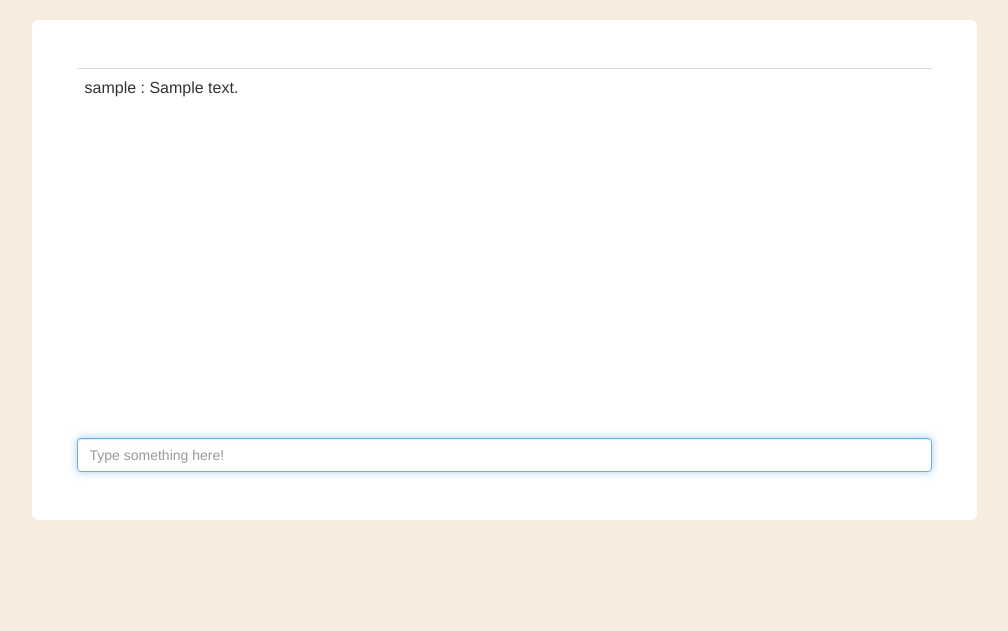
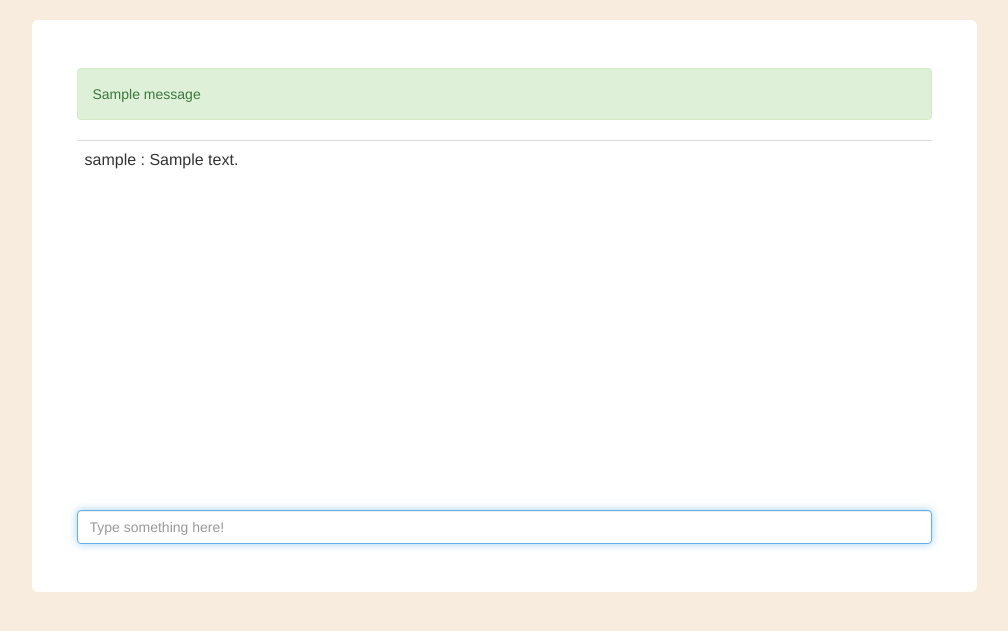
Before and after one commit to zeulb/orentalk, a Django app: a page that uses chat/templates/base.html in a window 1280 px wide; the page is wider, and only the part inside the window is pictured. Shown: the part 52-683 px from the top of that part, without its empty margins (136-1144 px from the left). Run offline with Django 3.2, Linux system fonts and the light colour scheme; tables that the repository leaves empty hold one stand-in row (values such as "Sample post"); one stand-in notice (Sample message) is shown; some libraries are stand-ins or nearby versions.

Commit message:
Some refactor in html and use django's message

```diff
--- a/account/templates/login.html
+++ b/account/templates/login.html
@@ -4,7 +4,6 @@
 
 
 {% block content %}
-
 	<form method="POST" action="{% url 'login' %}">
 		<table class="table">
 		{{ form }}
@@ -19,5 +18,4 @@
 	</form>
 
 
-
 {% endblock %}
--- a/account/templates/register.html
+++ b/account/templates/register.html
@@ -4,7 +4,6 @@
 
 
 {% block content %}
-
 	<form method="POST" action="{% url 'register' %}">
 		<table class="table">
 		{{ form }}
@@ -19,5 +18,4 @@
 	</form>
 
 
-
 {% endblock %}
--- a/account/views.py
+++ b/account/views.py
@@ -1,6 +1,7 @@
 from django.shortcuts import render, redirect
 from account.forms import RegisterForm, LoginForm
 from django.contrib.auth import authenticate, login, logout
+from django.contrib import messages
 
 def register_page(request):
 	is_guest = False
@@ -13,6 +14,7 @@ def register_page(request):
 		form = RegisterForm(data=request.POST)
 		if form.is_valid():
 			user = form.save()
+			messages.success(request, 'Successfully registered, you can now login')
 			return redirect('/')
 		return render(request, 'register.html', {'form': form})
 	return render(request, 'register.html', {'form': RegisterForm()})
@@ -31,6 +33,7 @@ def login_page(request):
 			if is_guest:
 				logout(request)
 			login(request, user)
+			messages.success(request, 'Welcome %s !' % (user.username, ))
 			return redirect('/')
 		return render(request, 'login.html', {'form': form})
 	return render(request, 'login.html', {'form': LoginForm()})
--- a/chat/static/base.css
+++ b/chat/static/base.css
@@ -97,3 +97,8 @@ body {
 .navbar-right {
   margin-right: 227px
 }
+
+.errorlist, .messages {
+  list-style-type: none;
+  padding-left:0;
+}
--- a/chat/templates/base.html
+++ b/chat/templates/base.html
@@ -34,12 +34,30 @@
 			<div class="row">
 				<div class="container col-md-1"></div>
 				<div class="container col-md-10">
-					{% block content %}{% endblock %}
+
+
+
+					<div class="jumbotron jumbrotron-color">
+						<div class="row">
+							{% if messages %}
+							<ul class="messages">
+							    {% for message in messages %}
+							    <li{% if message.tags %} class="alert-{{ message.tags }} alert"{% endif %}>{{ message }}</li>
+							    {% endfor %}
+							</ul>
+							{% endif %}
+							{% block content %}{% endblock %}
+						</div>
+					</div>
 				</div>
+
 				<div class="container col-md-1"></div>
 			</div>
 		</div>
 		<script src="http://code.jquery.com/jquery.min.js"></script>
+		<script>
+		$( ".errorlist" ).children().addClass("alert alert-danger");
+		</script>
 		{% block additional_script %}{% endblock %}
 	</body>
 </html>
--- a/chat/templates/home.html
+++ b/chat/templates/home.html
@@ -4,8 +4,7 @@
 
 
 {% block content %}
-<div class="jumbotron jumbrotron-color">
-<div class="row">
+
 	<div class="col-md-6">
 		<h4 class="page-header colorize"> Recent chat room</h4>
 	</div>
@@ -21,6 +20,4 @@
 			{% endif %}
 		</form>
 	</div>
-</div>
-</div>
 {% endblock %}
--- a/chat/templates/room.html
+++ b/chat/templates/room.html
@@ -4,8 +4,6 @@
 
 
 {% block content %}
-<div class="jumbotron jumbrotron-color">
-<div class="row">
 	<table class='table table-fixed'>
 		<tbody>
 		{% for message in room.message_set.all %}
@@ -28,8 +26,6 @@
 			</div>
 		{% endif %}
 	</form>
-</div>
-</div>
 
 {% block additional_script %}
 <script>
```
